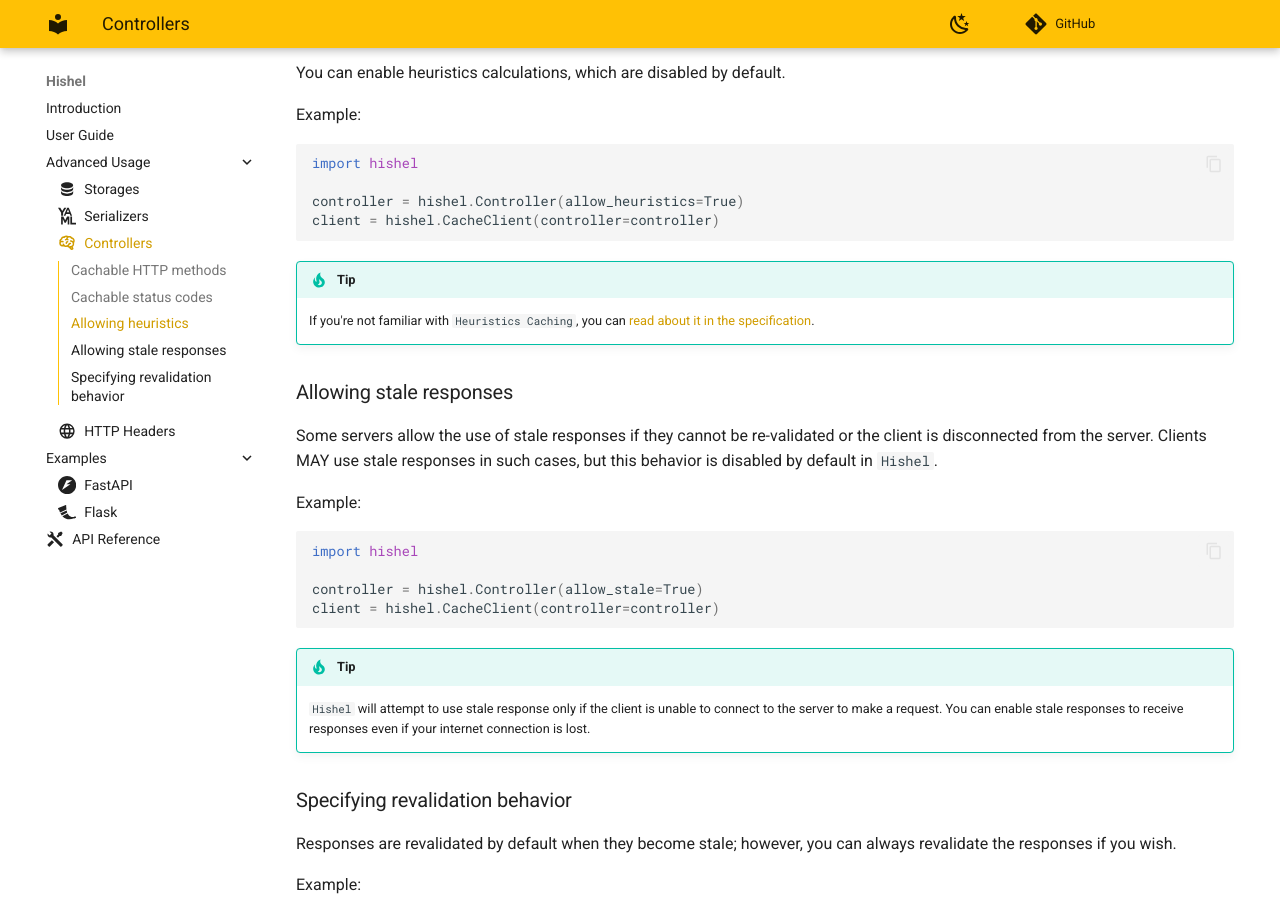
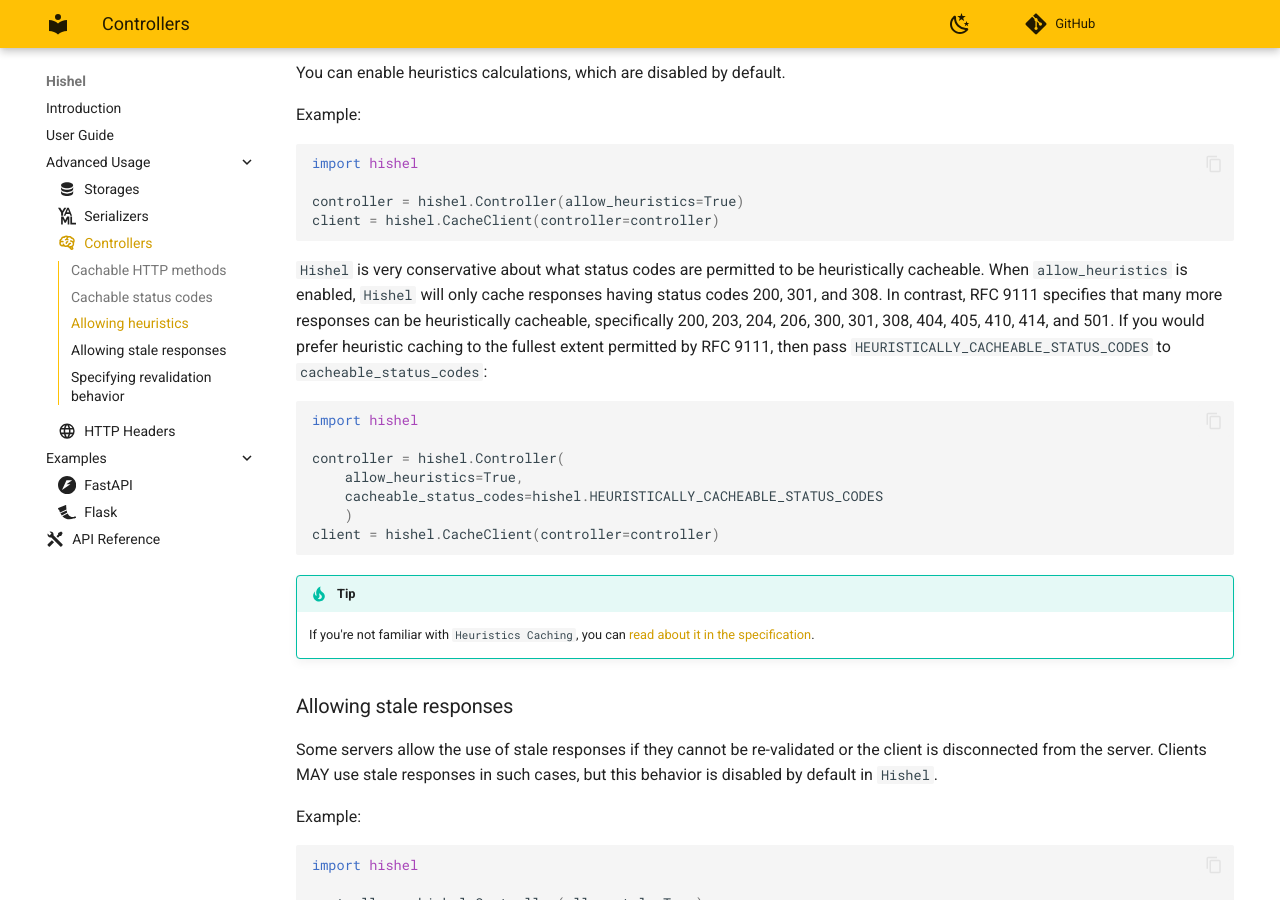
Before and after one commit to karpetrosyan/hishel, an MkDocs documentation site: the page built from docs/advanced/controllers.md, in a window 1280 px wide and 900 px high, scrolled down 1014 px. Built offline with MkDocs 1.6.1 and Material for MkDocs 9.7.7, drawn with Linux system fonts in a browser that asks for light colours; comment, search, counter and statistics services are not loaded.

Commit message:
minor changes for heuristically cacheable status codes and documentation

````diff
--- a/docs/advanced/controllers.md
+++ b/docs/advanced/controllers.md
@@ -53,6 +53,24 @@
 
 ```
 
+
+
+`Hishel` is very conservative about what status codes are permitted
+to be heuristically cacheable. When `allow_heuristics` is enabled,
+`Hishel` will only cache responses having status codes 200, 301, and 308. In contrast, RFC 9111 specifies that many more responses can be heuristically cacheable, specifically 200, 203, 204, 206, 300, 301, 308, 404, 405, 410, 414, and 501. If you would prefer heuristic caching to the fullest extent permitted by
+RFC 9111, then pass `HEURISTICALLY_CACHEABLE_STATUS_CODES` to `cacheable_status_codes`:
+
+```python
+import hishel
+
+controller = hishel.Controller(
+    allow_heuristics=True,
+    cacheable_status_codes=hishel.HEURISTICALLY_CACHEABLE_STATUS_CODES
+    )
+client = hishel.CacheClient(controller=controller)
+
+```
+
 !!! tip
     If you're not familiar with `Heuristics Caching`, you can [read about it in the specification](https://www.rfc-editor.org/rfc/rfc9111.html#name-calculating-heuristic-fresh).
 
--- a/hishel/__init__.py
+++ b/hishel/__init__.py
@@ -6,7 +6,7 @@
 from ._headers import *
 from ._serializers import *
 from ._sync import *
-
+from ._controller import HEURISTICALLY_CACHEABLE_STATUS_CODES
 
 def install_cache() -> None:  # pragma: no cover
     httpx.AsyncClient = AsyncCacheClient  # type: ignore
````
Also changed, not shown: 1 other file.
